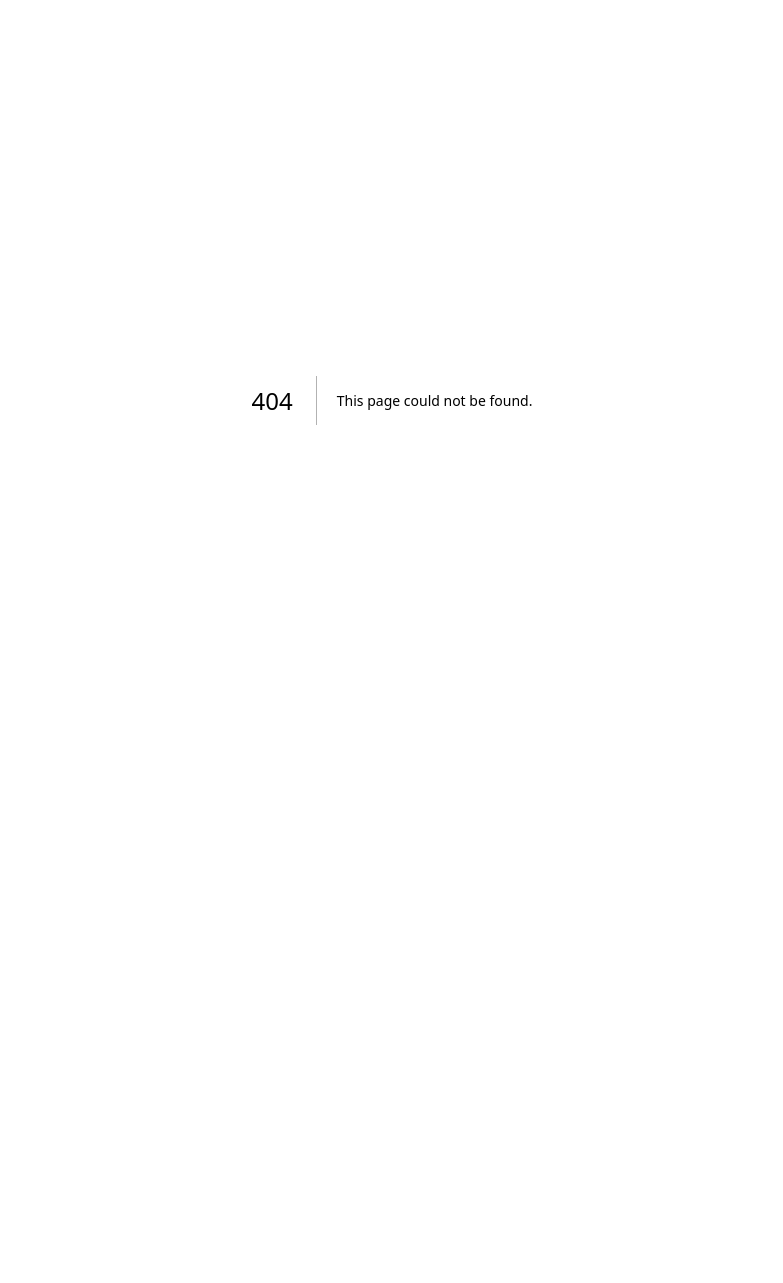
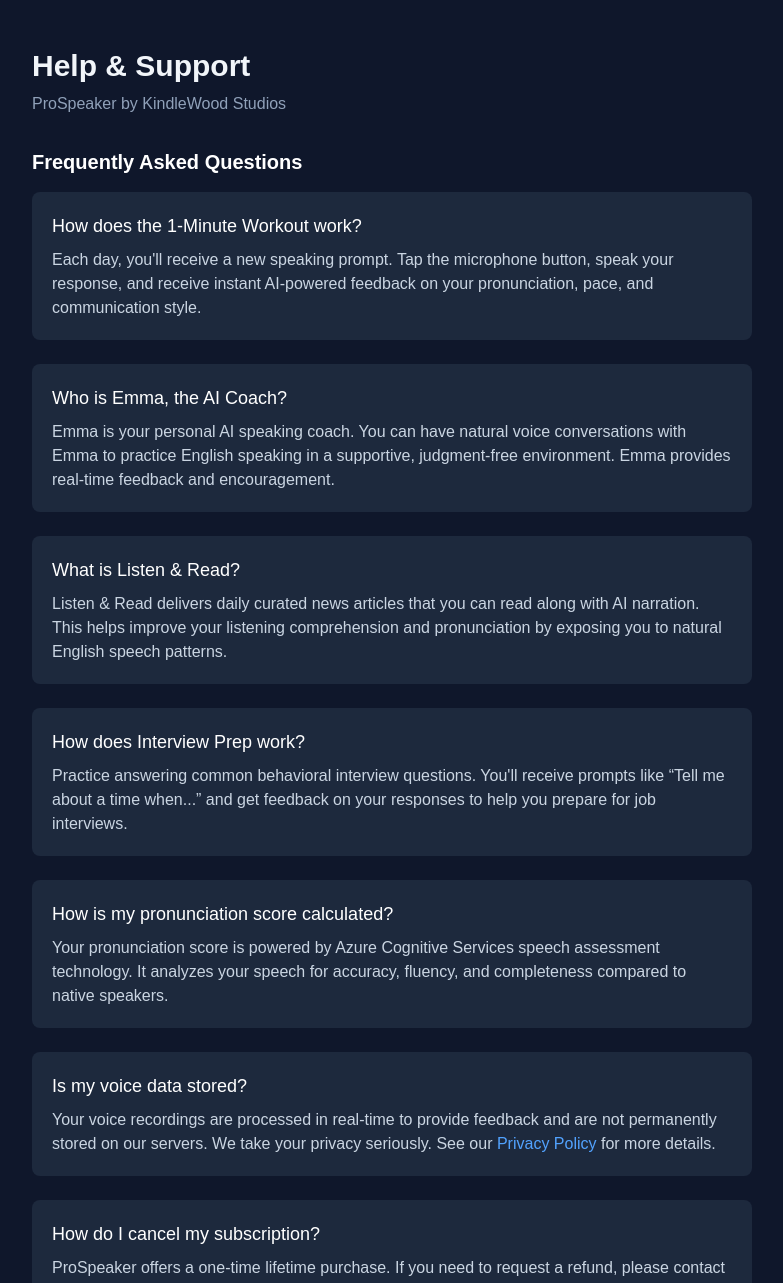
Before and after one commit to feifeiqiu11-2025/StoryMe.AI, a Next.js app in the folder storyme-app/: page /apps/pro-speaker/support in a window 1280 px wide. Before the commit this address had no page. Shown: the top 1283 px of the page, without its empty margins (248-1031 px from the left). Before the commit the page ends 800 px from the top, so only its background shows below. Built offline with nearby package versions, Linux system fonts and the light colour scheme.

Commit message:
feat: add ProSpeaker support page with FAQ

```diff
--- /dev/null
+++ b/storyme-app/src/app/apps/pro-speaker/support/page.tsx
@@ -0,0 +1,130 @@
+import { Metadata } from 'next';
+
+export const metadata: Metadata = {
+  title: 'Support - ProSpeaker',
+  description: 'Help and Support for the ProSpeaker mobile application by KindleWood Studios',
+};
+
+export default function ProSpeakerSupportPage() {
+  return (
+    <div className="min-h-screen bg-slate-900 text-slate-100">
+      <div className="max-w-3xl mx-auto px-6 py-12">
+        <h1 className="text-3xl font-bold mb-2">Help & Support</h1>
+        <p className="text-slate-400 mb-8">ProSpeaker by KindleWood Studios</p>
+
+        <div className="space-y-8 text-slate-300">
+          <section>
+            <h2 className="text-xl font-semibold text-white mb-4">Frequently Asked Questions</h2>
+
+            <div className="space-y-6">
+              <div className="bg-slate-800 rounded-lg p-5">
+                <h3 className="text-lg font-medium text-white mb-2">How does the 1-Minute Workout work?</h3>
+                <p>
+                  Each day, you&apos;ll receive a new speaking prompt. Tap the microphone button, speak your response, and receive instant AI-powered feedback on your pronunciation, pace, and communication style.
+                </p>
+              </div>
+
+              <div className="bg-slate-800 rounded-lg p-5">
+                <h3 className="text-lg font-medium text-white mb-2">Who is Emma, the AI Coach?</h3>
+                <p>
+                  Emma is your personal AI speaking coach. You can have natural voice conversations with Emma to practice English speaking in a supportive, judgment-free environment. Emma provides real-time feedback and encouragement.
+                </p>
+              </div>
+
+              <div className="bg-slate-800 rounded-lg p-5">
+                <h3 className="text-lg font-medium text-white mb-2">What is Listen & Read?</h3>
+                <p>
+                  Listen & Read delivers daily curated news articles that you can read along with AI narration. This helps improve your listening comprehension and pronunciation by exposing you to natural English speech patterns.
+                </p>
+              </div>
+
+              <div className="bg-slate-800 rounded-lg p-5">
+                <h3 className="text-lg font-medium text-white mb-2">How does Interview Prep work?</h3>
+                <p>
+                  Practice answering common behavioral interview questions. You&apos;ll receive prompts like &ldquo;Tell me about a time when...&rdquo; and get feedback on your responses to help you prepare for job interviews.
+                </p>
+              </div>
+
+              <div className="bg-slate-800 rounded-lg p-5">
+                <h3 className="text-lg font-medium text-white mb-2">How is my pronunciation score calculated?</h3>
+                <p>
+                  Your pronunciation score is powered by Azure Cognitive Services speech assessment technology. It analyzes your speech for accuracy, fluency, and completeness compared to native speakers.
+                </p>
+              </div>
+
+              <div className="bg-slate-800 rounded-lg p-5">
+                <h3 className="text-lg font-medium text-white mb-2">Is my voice data stored?</h3>
+                <p>
+                  Your voice recordings are processed in real-time to provide feedback and are not permanently stored on our servers. We take your privacy seriously. See our{' '}
+                  <a href="/apps/pro-speaker/privacy" className="text-blue-400 hover:underline">
+                    Privacy Policy
+                  </a>{' '}
+                  for more details.
+                </p>
+              </div>
+
+              <div className="bg-slate-800 rounded-lg p-5">
+                <h3 className="text-lg font-medium text-white mb-2">How do I cancel my subscription?</h3>
+                <p>
+                  ProSpeaker offers a one-time lifetime purchase. If you need to request a refund, please contact Apple Support through the App Store, or reach out to us directly.
+                </p>
+              </div>
+            </div>
+          </section>
+
+          <section>
+            <h2 className="text-xl font-semibold text-white mb-4">Contact Us</h2>
+            <div className="bg-slate-800 rounded-lg p-6">
+              <p className="mb-4">
+                Can&apos;t find the answer you&apos;re looking for? We&apos;re here to help!
+              </p>
+              <p className="mb-4">
+                Send us an email at:{' '}
+                <a href="mailto:admin@KindleWoodStudio.ai" className="text-blue-400 hover:underline font-medium">
+                  admin@KindleWoodStudio.ai
+                </a>
+              </p>
+              <p className="text-slate-400 text-sm">
+                We typically respond within 24-48 hours.
+              </p>
+            </div>
+          </section>
+
+          <section>
+            <h2 className="text-xl font-semibold text-white mb-4">Troubleshooting</h2>
+            <div className="space-y-4">
+              <div className="bg-slate-800 rounded-lg p-5">
+                <h3 className="text-lg font-medium text-white mb-2">Microphone not working?</h3>
+                <p>
+                  Make sure you&apos;ve granted ProSpeaker permission to access your microphone. Go to Settings &gt; ProSpeaker &gt; Microphone and ensure it&apos;s enabled.
+                </p>
+              </div>
+
+              <div className="bg-slate-800 rounded-lg p-5">
+                <h3 className="text-lg font-medium text-white mb-2">App running slowly?</h3>
+                <p>
+                  Try closing and reopening the app. If the issue persists, ensure you have a stable internet connection as our AI features require connectivity.
+                </p>
+              </div>
+
+              <div className="bg-slate-800 rounded-lg p-5">
+                <h3 className="text-lg font-medium text-white mb-2">Sign-in issues?</h3>
+                <p>
+                  If you&apos;re having trouble signing in with Google or Apple, try signing out of the respective account on your device and signing back in. If issues persist, contact us.
+                </p>
+              </div>
+            </div>
+          </section>
+        </div>
+
+        <footer className="mt-12 pt-8 border-t border-slate-700 text-center text-slate-500">
+          <p className="mb-2">
+            <a href="/apps/pro-speaker/privacy" className="hover:text-slate-300 mr-4">Privacy Policy</a>
+            <a href="/apps/pro-speaker/terms" className="hover:text-slate-300">Terms of Service</a>
+          </p>
+          <p>&copy; {new Date().getFullYear()} KindleWood Studios. All rights reserved.</p>
+        </footer>
+      </div>
+    </div>
+  );
+}
```
